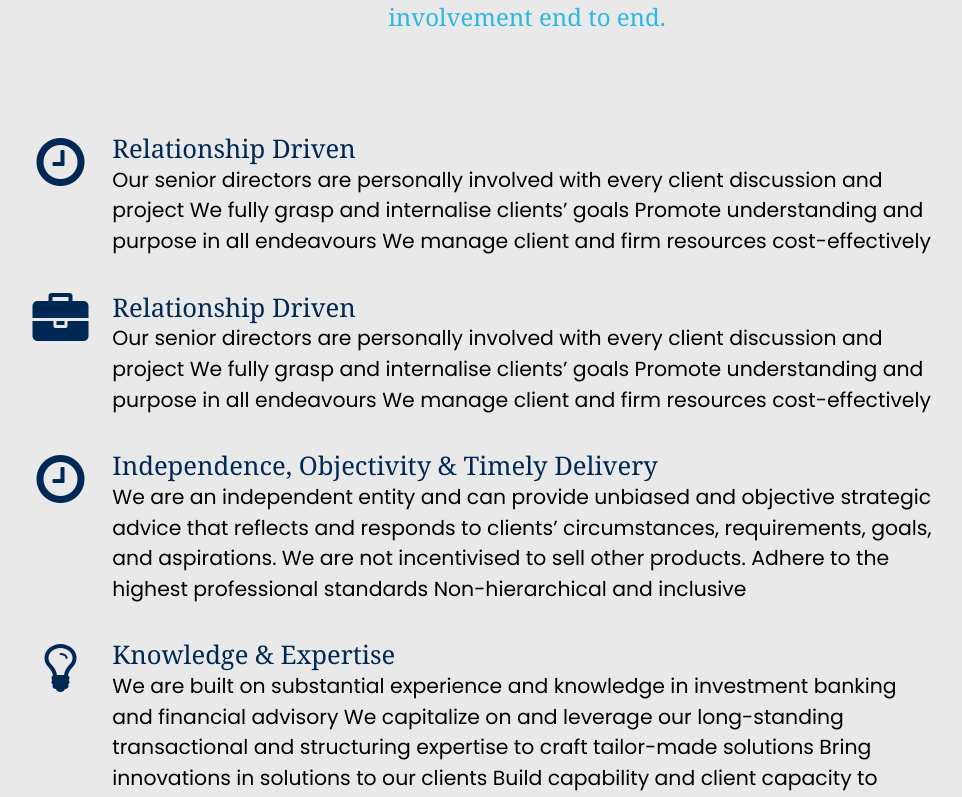
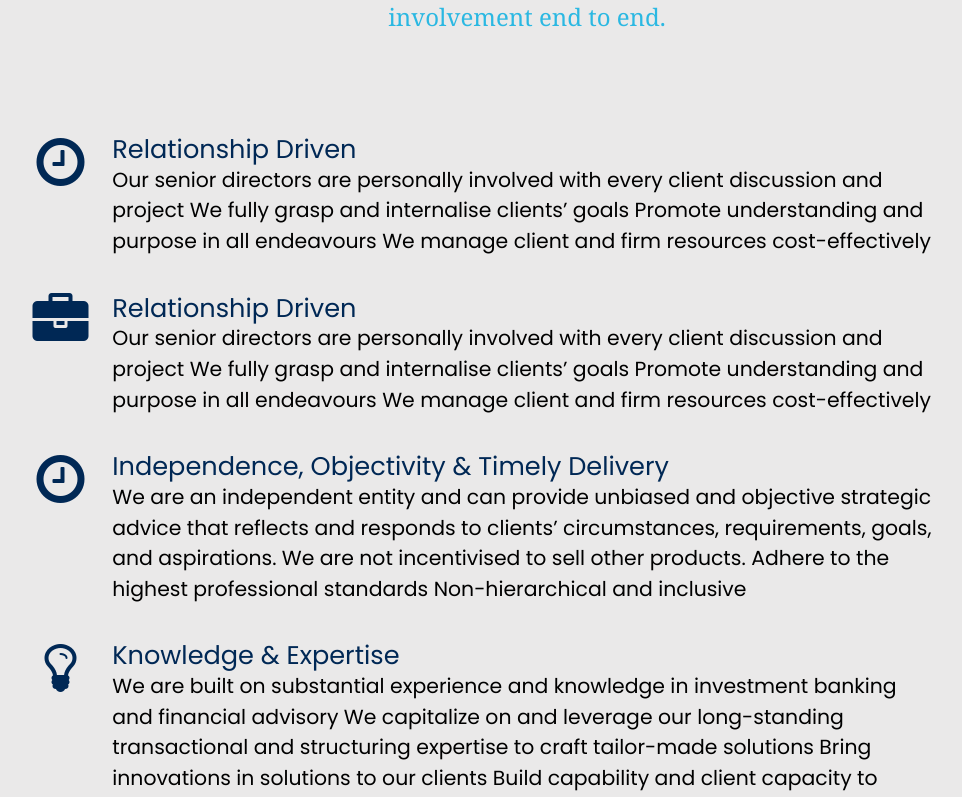
Before and after one commit to ealpha072/maitri_capital, a React (Create React App) app in the folder frontend/: page / in a window 1280 px wide. Shown: the part 2543-3340 px from the top of the page, without its empty margins (113-1075 px from the left). Built offline with nearby package versions, Linux system fonts and the light colour scheme; the HTML template or start-up script is replaced by a standard one.

Commit message:
Restructring the values

```diff
--- a/frontend/src/components/styles/About.module.css
+++ b/frontend/src/components/styles/About.module.css
@@ -140,12 +140,15 @@
 .diffMainHolder h3{
     font-size: 1.6rem;
     color: #002855;
-    font-family: Georgia, 'Times New Roman', Times, serif;
     margin-bottom: 0px;
 }
 
 .diffMainHolder ul li{
     font-size: 1.275rem;
+}
+
+.storyLine{
+    margin-bottom: 100px;
 }
 
 @media screen and (max-width:750px){
--- a/frontend/src/index.css
+++ b/frontend/src/index.css
@@ -17,6 +17,7 @@
 }
 
 body{
+  font-family: system-ui, -apple-system, BlinkMacSystemFont, 'Segoe UI', Roboto, Oxygen, Ubuntu, Cantarell, 'Open Sans', 'Helvetica Neue', sans-serif;
   font-family: 'Poppins', sans-serif ;
   max-width: 100%;
   min-width: 100%;
```
